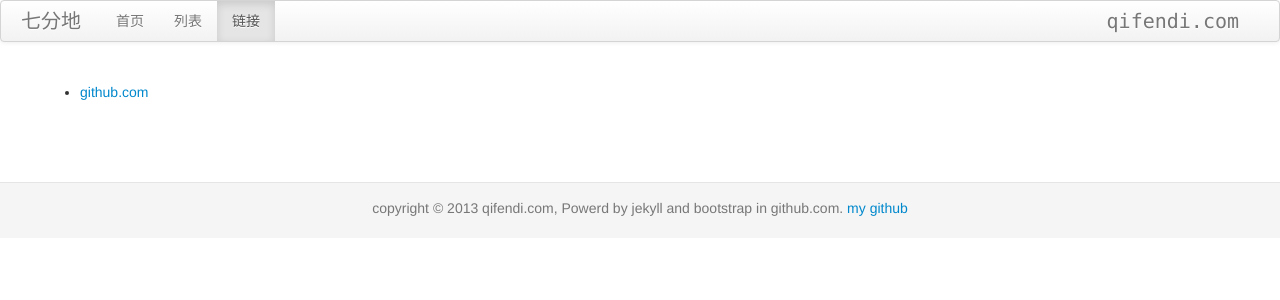
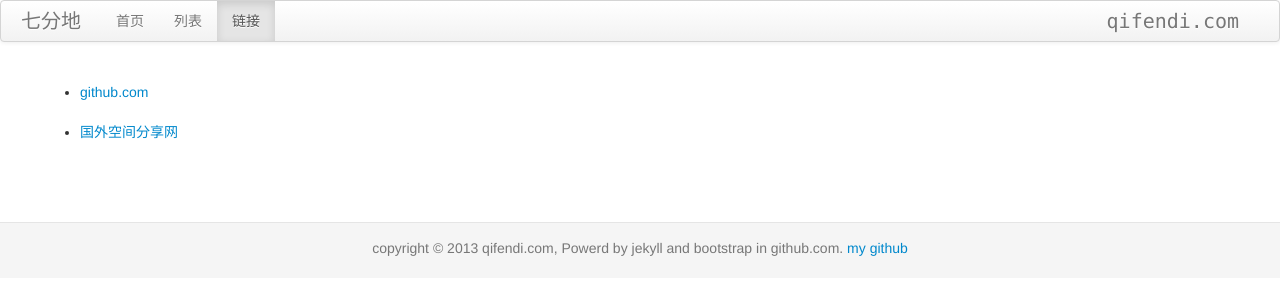
Before and after one commit to soncy/soncy.github.com, a Jekyll site: the page built from links.html, in a window 1280 px wide. Shown: the top 300 px of the page. Built offline with Jekyll 4.4.1, drawn with Linux system fonts in a browser that asks for light colours; Markdown is read by kramdown in place of the engine named in the settings; comment, search, counter and statistics services are not loaded.

Commit message:
add link

```diff
--- a/links.html
+++ b/links.html
@@ -4,4 +4,5 @@
 ---
 <ul>
 　　　　<li><a href="http://www.github.com" target="_blank">github.com</a></li>
+　　　　<li><a href="http://www.vpsad.com" target="_blank">国外空间分享网</a></li>
 </ul>
```
